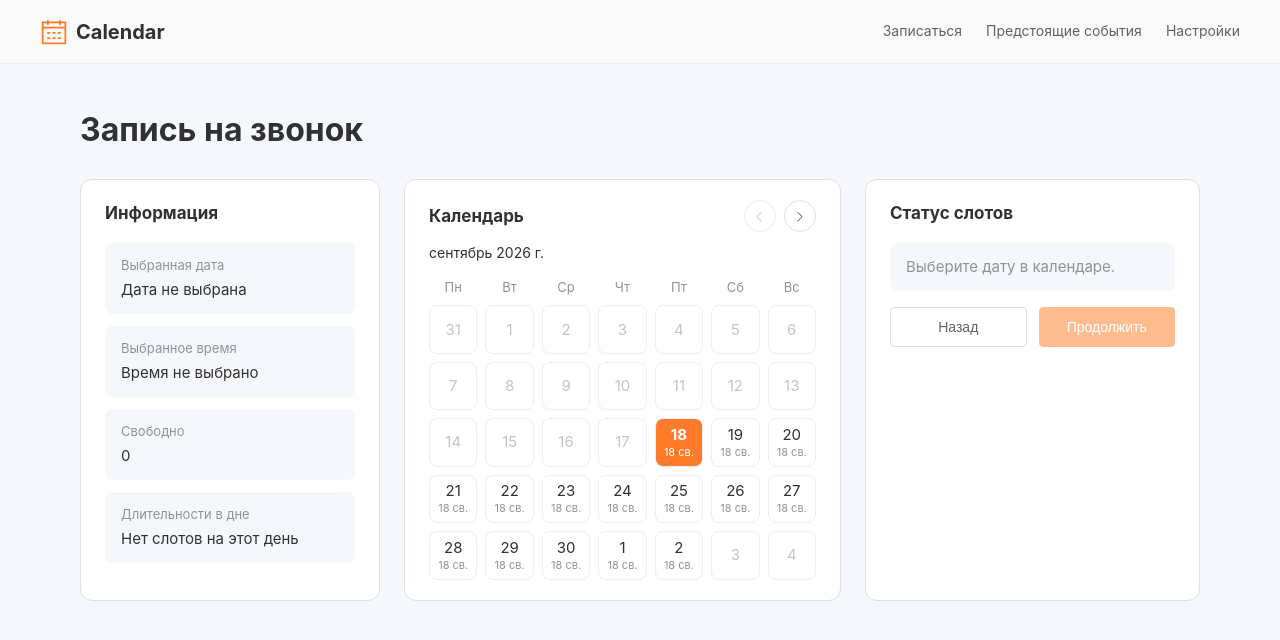
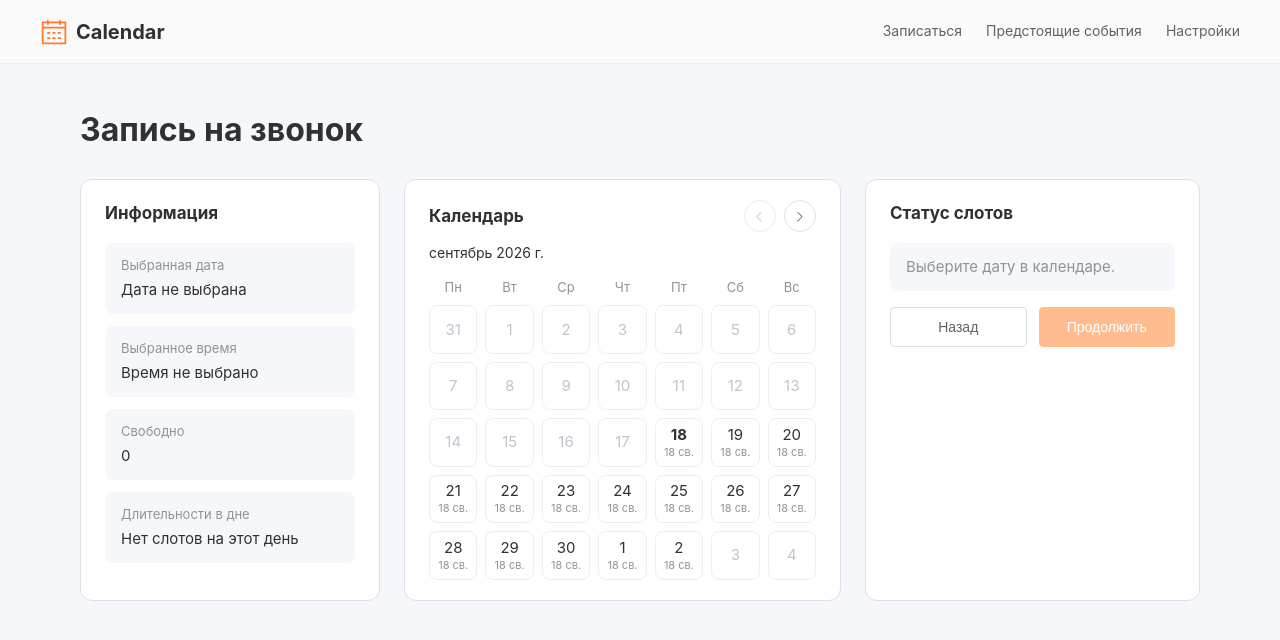
Before and after one commit to sv99/ai-for-developers-project-386, a Vue app: page /booking in a window 1280 px wide. Shown: the top 640 px of the page. Built offline with nearby package versions, Linux system fonts and the light colour scheme.

Commit message:
fix: не заливать сегодняшний день цветом, только жирный текст

```diff
--- a/src/components/MonthCalendar.vue
+++ b/src/components/MonthCalendar.vue
@@ -185,7 +185,6 @@ const pick = (cell: DayCell) => {
           'day--outside': !cell.inMonth,
           'day--muted': !cell.available,
           'day--has-items': highlightFull && cell.free > 0,
-          'day--today-inside': cell.iso === today && cell.inMonth,
           'day--selected': cell.iso === modelValue,
           'day--today': cell.iso === today,
         }"
@@ -325,17 +324,6 @@ const pick = (cell: DayCell) => {
   font-weight: 700;
 }
 
-/* Насыщенный оранжевый только для сегодняшнего дня внутри месяца: дни из соседних месяцев
-   стоят первыми в сетке и по специфичности не перебили бы `.day--has-items`. */
-.day--today-inside {
-  background-color: var(--el-color-primary);
-}
-
-.day--today-inside .day-number,
-.day--today-inside .day-count {
-  color: var(--el-color-white);
-}
-
 .day--selected .day-count {
   color: var(--el-color-primary);
 }
```
